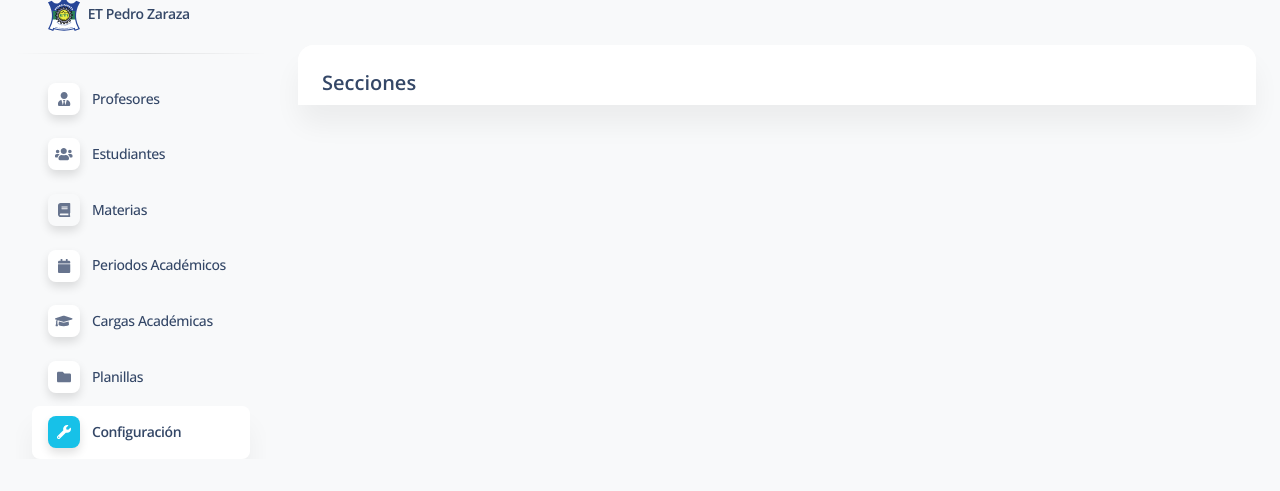
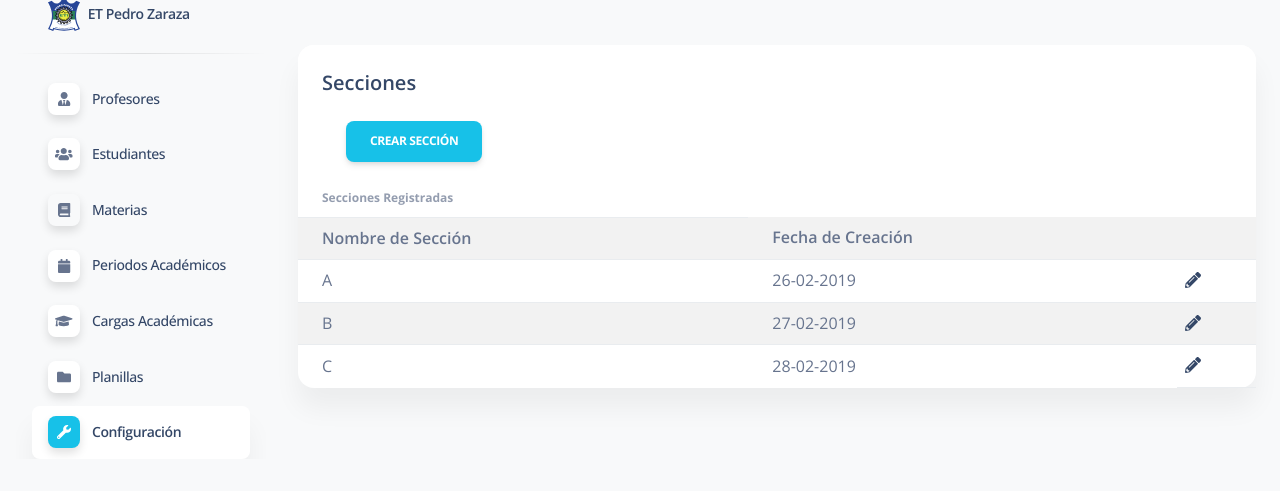
Before and after one commit to georgbztt/ETPZ, a Django app: page /configuracion/secciones in a window 1280 px wide. Shown: the part 41-532 px from the top of the page. Run offline with Django 3.2, Linux system fonts and the light colour scheme; a user stored in the database is signed in; some libraries are stand-ins or nearby versions.

Commit message:
Agregado de view de secciones, configuracion urls, view editar seccion

```diff
--- a/apps/home/urls.py
+++ b/apps/home/urls.py
@@ -44,6 +44,7 @@ urlpatterns = [
     path('configuracion', views.configuracion, name='configuracion'),
     path('configuracion/secciones', views.secciones, name='secciones'),
     path('configuracion/secciones/crear', views.crear_seccion, name='crear_seccion'),
+    path('configuracion/secciones/editar', views.editar_seccion, name='editar_seccion'),
     path('configuracion/periodos-academicos', views.crearPeriodoAcademico, name='crear_periodo'),
     path('configuracion/años', views.crearAnios, name='crear_anios'),
     path('configuracion/menciones', views.crearMenciones, name='crear_menciones'),
--- a/apps/home/views.py
+++ b/apps/home/views.py
@@ -757,7 +757,7 @@ def secciones(request):
 
     return render(request, 'home/table.html', context)
 
-
+### Crear Secciones ###
 @login_required(login_url="/login/")
 def crear_seccion(request):
 
@@ -828,7 +828,78 @@ def crear_seccion(request):
 
     return render(request, 'home/table.html', context)
 
+### Editar Secciones ###
+@login_required(login_url="/login/")
+def editar_seccion(request):
 
+    if request.method == 'POST':
+
+        seccion = request.POST.get('seccion')
+
+        inst_seccion = Secciones.objects.create(nombre=seccion)
+
+        datos = request.POST.copy()
+        datos.pop('seccion')
+        datos.pop('csrfmiddlewaretoken')
+
+        for id_anio in datos:
+
+            list_menciones = datos.getlist(str(id_anio))
+
+            inst_anio = Anios.objects.get(id=id_anio)
+
+            for id_mencion in list_menciones:
+
+                inst_mencion = Menciones.objects.get(id=id_mencion)
+
+                AniosMencionSec.objects.create(anio=inst_anio, mencion=inst_mencion, seccion=inst_seccion)
+
+    anios = list(Anios.objects.values('id', 'nombre'))
+    menciones = list(Menciones.objects.values('id', 'nombre', 'nombre_abrev'))
+
+    form = ''
+
+    form += f"""
+    <div class="col-1">
+        <div class="form-group">
+            <label for="seccion">Seccion</label>
+            <input type="text" name="seccion" class="form-control" id="seccion" required>
+        </div>
+    </div>
+    <div class="w-100"></div>
+    <p>Seleccione las menciones a las cuales pertenece la seccion a crear</p>
+    """
+
+    for index, anio in enumerate(anios):
+        form += f"""
+        <div class="col">
+            <div class="card">
+                <div class="card-body">
+                    <h6>{anio['nombre']}</h6>
+                    <div class="px-4">
+                        <p>Menciones</p>
+                        {getInputsMenciones(anio['id'], menciones)}
+                    </div>
+                </div>
+            </div>
+        </div>
+        """
+        if index == 2:
+            form += """
+            <div class="w-100 pb-4"></div>
+            """
+
+    content = 'home/configuracion/editar-seccion.html'
+    context = {
+        'form':form,
+        'segment':'configuracion',
+        'title':'Editar seccion',
+        'table':content
+    }
+
+    return render(request, 'home/table.html', context)
+
+### Crear Años ###
 @login_required(login_url="/login/")
 def crearAnios(request):
 
@@ -850,6 +921,8 @@ def crearAnios(request):
 
     return render(request, 'home/table.html', context)
 
+
+### Crear Menciones ###
 @login_required(login_url="/login/")
 def crearMenciones(request):
 
--- a/apps/templates/home/configuracion/periodos-academicos.html
+++ b/apps/templates/home/configuracion/periodos-academicos.html
@@ -5,7 +5,6 @@
 {% endblock stylesheets %}
 
 <div class="container-fluid">
-
     <form method="post">
     {% csrf_token %}
     <div class="container">
--- a/apps/templates/home/configuracion/secciones.html
+++ b/apps/templates/home/configuracion/secciones.html
@@ -6,7 +6,61 @@
 {% endblock stylesheets %}
 
 <div class="container-fluid">
+    <form method="post">
+        {% csrf_token %}
+        <div class="container">
+                <div class="w-100"></div>
 
+                <div class="col pt-3">
+                    <a class="btn btn-primary" href="{% url 'crear_seccion' %}" role="button">Crear Sección</a>
+                </div>
+            </div>
+        </div>
+    </form>
 
+    <div>
+        <table class="table table-striped mb-0 ">
+            <thead>
+                <tr>
+                    <th class="text-xs font-weight-bolder opacity-7">Secciones Registradas</th>
+                </tr>
+            </thead>
+            <tbody>
+                <tr>
+                    <th class="font-weight-bold align-middle ps-4">Nombre de Sección</th>
+                    <th class="font-weight-bold align-middle ps-4">Fecha de Creación</th>
+                    <th></th>
+                </tr>
+                <tr>
+                    <td class="font-weight align-middle ps-4">A</td>
+                    <td class="font-weight align-middle ps-4">26-02-2019</td>
+                    <th>
+                        <a href="{% url 'editar_seccion' %}">
+                            <i class="fa fa-pencil" aria-hidden="true"></i>
+                        </a>
+                    </th>
+                </tr>
+                <tr>
+                    <td class="font-weight align-middle ps-4">B</td>
+                    <td class="font-weight align-middle ps-4">27-02-2019</td>
+                    <th>
+                        <a href="{% url 'editar_seccion' %}">
+                            <i class="fa fa-pencil" aria-hidden="true"></i>
+                        </a>
+                    </th>
+                </tr>
+                <tr>
+                    <td class="font-weight align-middle ps-4">C</td>
+                    <td class="font-weight align-middle ps-4">28-02-2019</td>
+                    <th>
+                        <a href="{% url 'editar_seccion' %}">
+                            <i class="fa fa-pencil" aria-hidden="true"></i>
+                        </a>
+                    </th>
+                </tr>
+            </tbody>
+        </table>
+    </div>
+    <div class="w-100"></div>
 
 </div>
```
Also changed, not shown: apps/templates/home/configuracion/editar-seccion.html (added, +27 -0 lines), db.sqlite3.
